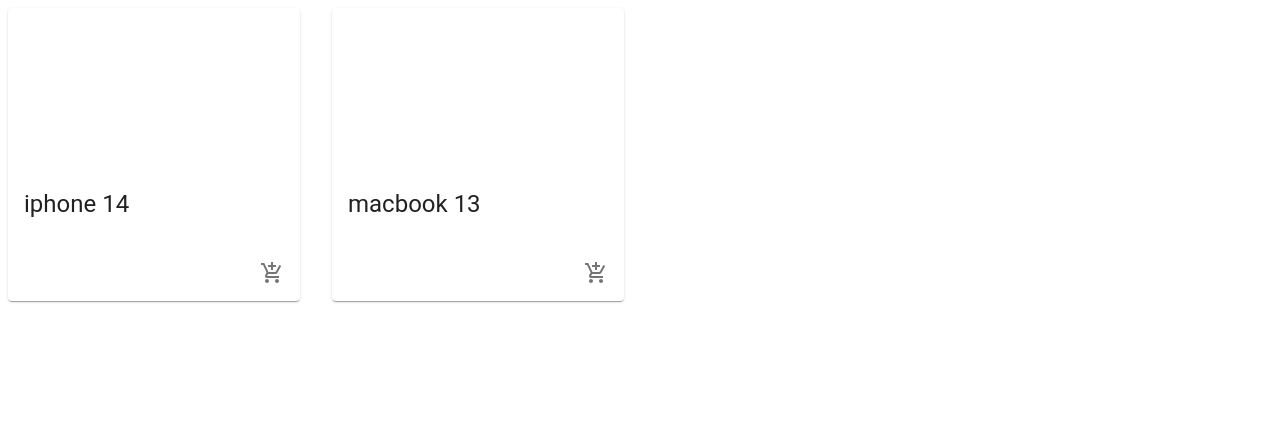
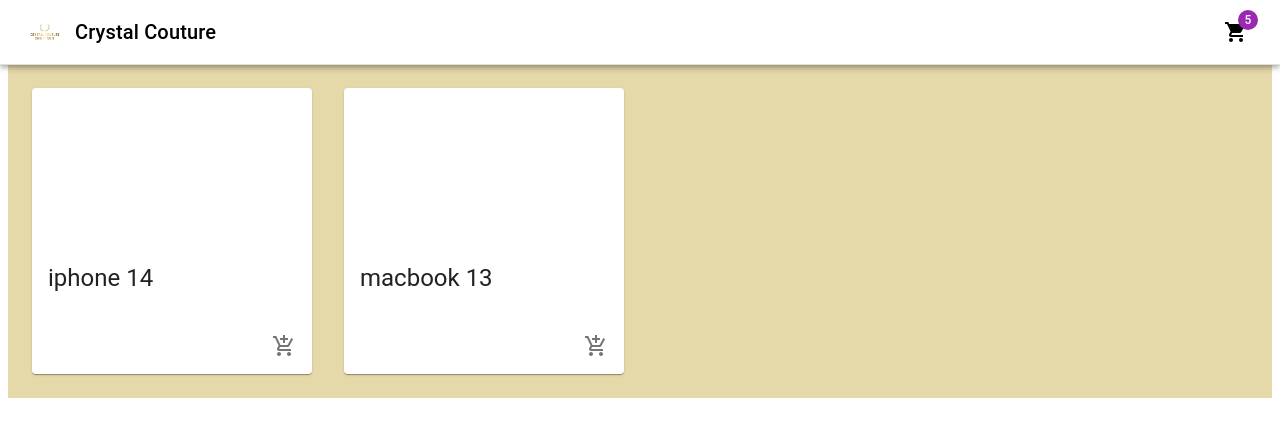
Before and after one commit to krystyna-lyn/ecommerce, a React (Create React App) app: page / in a window 1280 px wide. Shown: the top 436 px of the page. Built offline with nearby package versions, Linux system fonts and the light colour scheme.

Commit message:
Update Navbar , add logo

```diff
--- a/src/App.js
+++ b/src/App.js
@@ -1,9 +1,12 @@
 import React from 'react';
-import Products from './components/Products/Products.jsx';
+import {Products, Navbar} from './components';
 
 const App = () => {
   return (
+    <>
     <Products />
+    <Navbar />
+    </>
   )
 }
 
--- /dev/null
+++ b/src/components/Navbar/Navbar.jsx
@@ -0,0 +1,31 @@
+import React from "react";
+import { AppBar, Toolbar, IconButton, Badge, MenuItem, Menu, Typography } from "@mui/material";
+import logo from '../../assets/logo.png';
+import { ShoppingCart } from "@mui/icons-material";
+import s from './Navbar.module.css';
+
+const Navbar = () => {
+    return (
+        <>
+            <AppBar position="fixed" className={s.appBar} color="inherit">
+                <Toolbar>
+                    <Typography variant="h6" className={s.title} color="inherit" >
+                        <img src={logo} alt="Commerce.js" className={s.image} height="25px" />
+                        Crystal Couture
+                    </Typography>
+                    <div className={s.grow} />
+                    <div className={s.button}>
+                        <IconButton aria-label="Show cart items" color="inherit">
+                            <Badge badgeContent={5} color="secondary">
+                                <ShoppingCart />
+                            </Badge>
+                        </IconButton>
+
+                    </div>
+                </Toolbar>
+            </AppBar>
+        </>
+    )
+}
+
+export default Navbar
--- /dev/null
+++ b/src/components/Navbar/Navbar.module.css
@@ -0,0 +1,74 @@
+.appBar {
+    box-shadow: none;
+    border-bottom: 1px solid rgba(0, 0, 0, 0.12);
+}
+
+.title {
+    flex-grow: 1;
+    align-items: center;
+    display: flex;
+    text-decoration: none;
+}
+
+.image {
+    margin-right: 10px;
+}
+
+.menuButton {
+    margin-right: 16px;
+}
+
+.grow {
+    flex-grow: 1;
+}
+
+.search {
+    position: relative;
+    border-radius: 4px;
+    background-color: rgba(255, 255, 255, 0.15);
+}
+
+.search:hover {
+    background-color: rgba(255, 255, 255, 0.25);
+}
+
+.searchIcon {
+    padding: 0 8px;
+    height: 100%;
+    position: absolute;
+    pointer-events: none;
+    display: flex;
+    align-items: center;
+    justify-content: center;
+}
+
+.inputRoot {
+    color: inherit;
+}
+
+.inputInput {
+    padding: 8px 8px 8px 0;
+    padding-left: calc(1em + 32px);
+    transition: width 0.3s ease;
+    width: 100%;
+}
+
+/* media queries for responsive styles */
+@media (min-width: 600px) {
+    .appBar {
+        width: 100%;
+        margin-left: 0;
+    }
+
+    .menuButton {
+        display: none;
+    }
+
+    .search {
+        width: auto;
+    }
+
+    .inputInput {
+        width: 20ch;
+    }
+}
--- a/src/components/Products/Products.jsx
+++ b/src/components/Products/Products.jsx
@@ -1,6 +1,7 @@
 import React from "react";
 import { Grid } from "@mui/material";
 import Product from '../Product/Product';
+import s from './Products.module.css';
 
 const products = [
     { 'id': 1, name: 'iphone 14', description: 'Apple iphone 14' },
@@ -10,7 +11,8 @@
 const Products = () => {
 
     return (
-        <main>
+        <main className={s.content}>
+            <div className={s.toolbar} />
             <Grid container justify='center' spacing={4}>
                 {products.map((product) => (
                     <Grid item key={product.id} xs={12} sm={6} md={4} lg={3}>
--- /dev/null
+++ b/src/components/Products/Products.module.css
@@ -0,0 +1,13 @@
+.toolbar {
+  min-height: 56px;
+}
+
+.content {
+  flex-grow: 1;
+  background-color: #e5d8a9;
+  padding: 24px;
+}
+
+.root {
+  flex-grow: 1;
+}
--- /dev/null
+++ b/src/components/index.js
@@ -0,0 +1,2 @@
+export {default as Products } from './Products/Products.jsx';
+export {default as Navbar } from './Navbar/Navbar.jsx';
```
Also changed, not shown: src/assets/logo.png (added).
